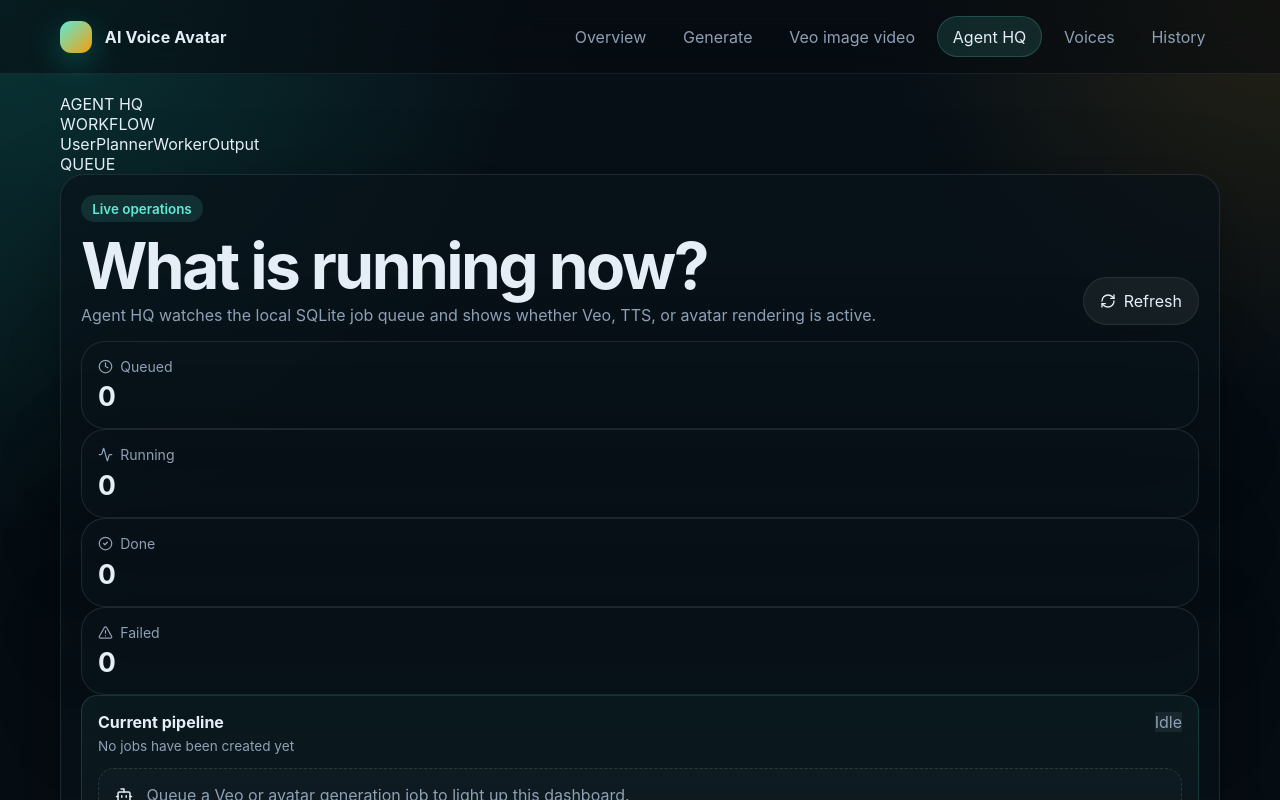
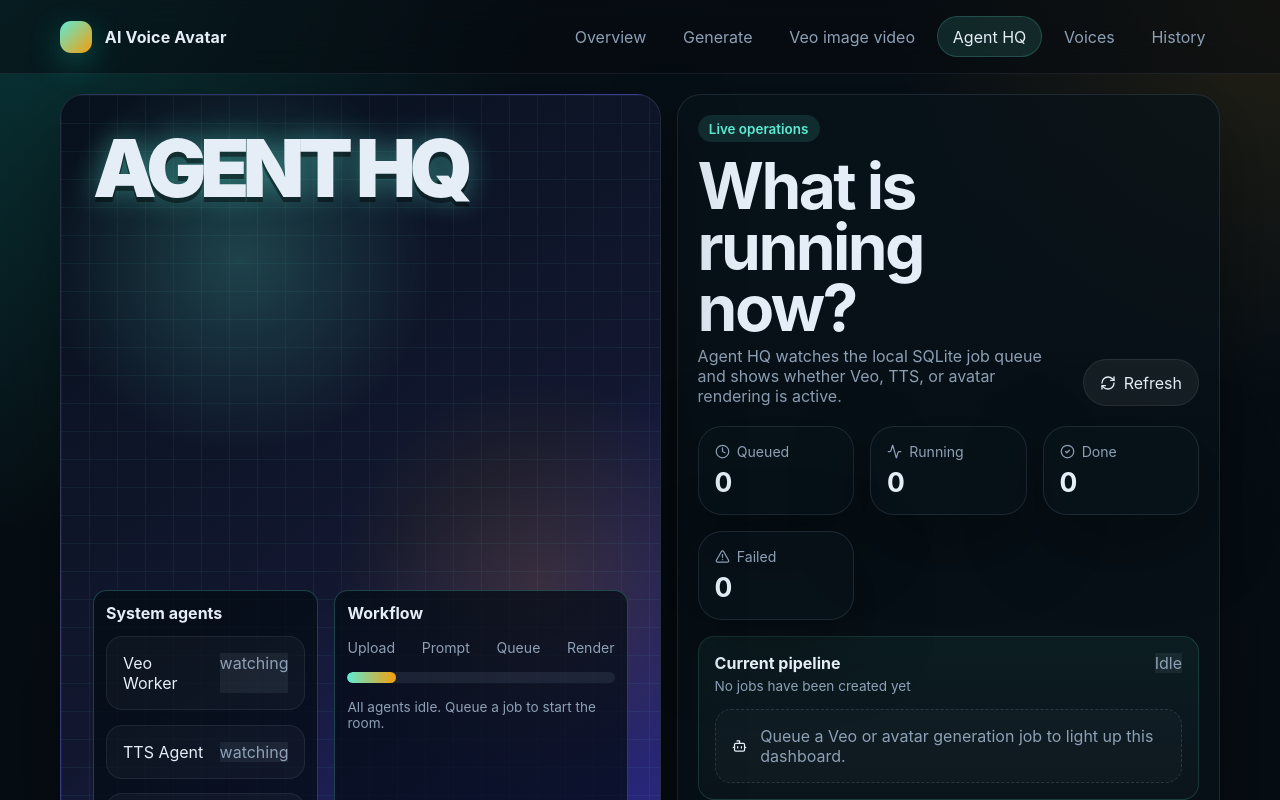
Before and after one commit to ptnp-j4mes/text-to-video, a Next.js app in the folder apps/web/: page /ops in a window 1280 px wide. Shown: the top 800 px of the page. Built offline with nearby package versions, Linux system fonts and the light colour scheme; no server answers.

Commit message:
feat: polish Agent HQ operations dashboard

```diff
--- a/apps/web/app/ops/page.tsx
+++ b/apps/web/app/ops/page.tsx
@@ -14,6 +14,31 @@
   completed: "Completed",
   failed: "Failed",
 };
+
+const panelStyle = {
+  display: "grid",
+  gridTemplateColumns: "minmax(0, 1.05fr) minmax(360px, 0.95fr)",
+  gap: "1rem",
+  alignItems: "stretch",
+} as const;
+
+const artStyle = {
+  minHeight: "31rem",
+  borderRadius: "1.5rem",
+  border: "1px solid rgba(148, 163, 184, 0.16)",
+  boxShadow: "var(--shadow)",
+  overflow: "hidden",
+  position: "relative",
+  background:
+    "radial-gradient(circle at 30% 20%, rgba(94,234,212,0.22), transparent 25%), radial-gradient(circle at 80% 60%, rgba(245,158,11,0.14), transparent 30%), linear-gradient(145deg, #07111c, #12172f 55%, #2f2b8f)",
+} as const;
+
+const chipStyle = {
+  border: "1px solid rgba(94, 234, 212, 0.24)",
+  borderRadius: "0.85rem",
+  background: "rgba(4, 12, 20, 0.72)",
+  padding: "0.75rem",
+} as const;
 
 function countJobs(jobs: JobItem[], status: string) {
   return jobs.filter((job) => job.status === status).length;
@@ -34,10 +59,7 @@
     return "Veo Worker";
   }
   if (job.job_type === "generate-avatar") {
-    if (job.progress < 55) {
-      return "TTS Agent";
-    }
-    return "Avatar Renderer";
+    return job.progress < 55 ? "TTS Agent" : "Avatar Renderer";
   }
   return "Worker";
 }
@@ -75,44 +97,38 @@
   return (
     <AppShell active="ops">
       <section className="section">
-        <div className="container ops-hero">
-          <div className="ops-art-panel">
-            <div className="ops-art-backdrop">
-              <div className="ops-title">AGENT HQ</div>
-              <div className="ops-room">
-                <div className="server-stack">
-                  <span />
-                  <span />
-                  <span />
+        <div className="container" style={panelStyle}>
+          <div style={artStyle} aria-label="Agent HQ operations illustration">
+            <div style={{ position: "absolute", inset: 0, backgroundImage: "linear-gradient(rgba(94,234,212,0.06) 1px, transparent 1px), linear-gradient(90deg, rgba(94,234,212,0.06) 1px, transparent 1px)", backgroundSize: "28px 28px" }} />
+            <div style={{ position: "absolute", left: "2rem", top: "1.5rem", fontSize: "clamp(2.4rem, 7vw, 5rem)", fontWeight: 900, letterSpacing: "-0.08em", textShadow: "0 5px 0 rgba(0,0,0,0.45), 0 0 28px rgba(94,234,212,0.45)" }}>
+              AGENT HQ
+            </div>
+            <div style={{ position: "absolute", left: "2rem", right: "2rem", bottom: "2rem", display: "grid", gridTemplateColumns: "1fr 1.3fr", gap: "1rem" }}>
+              <div style={chipStyle}>
+                <div className="preview-title">System agents</div>
+                <div className="list" style={{ marginTop: "0.8rem" }}>
+                  <div className="list-item"><span>Veo Worker</span><span className={activeJobs.some((job) => job.job_type === "generate-veo-image-video") ? "badge" : "badge-muted"}>watching</span></div>
+                  <div className="list-item"><span>TTS Agent</span><span className={activeJobs.some((job) => job.job_type === "generate-avatar" && job.progress < 55) ? "badge" : "badge-muted"}>watching</span></div>
+                  <div className="list-item"><span>Avatar Renderer</span><span className={activeJobs.some((job) => job.job_type === "generate-avatar" && job.progress >= 55) ? "badge" : "badge-muted"}>watching</span></div>
                 </div>
-                <div className="ops-monitor main-monitor">
-                  <div className="monitor-title">WORKFLOW</div>
-                  <div className="workflow-line" />
-                  <div className="workflow-nodes">
-                    <span>User</span>
-                    <span>Planner</span>
-                    <span>Worker</span>
-                    <span>Output</span>
-                  </div>
+              </div>
+              <div style={chipStyle}>
+                <div className="preview-title">Workflow</div>
+                <div className="job-stage" style={{ marginTop: "1rem" }}>
+                  <span>Upload</span><span>Prompt</span><span>Queue</span><span>Render</span>
                 </div>
-                <div className="ops-monitor chart-monitor">
-                  <div className="monitor-title">QUEUE</div>
-                  <div className="bar-chart">
-                    <span style={{ height: "35%" }} />
-                    <span style={{ height: "70%" }} />
-                    <span style={{ height: "50%" }} />
-                    <span style={{ height: "85%" }} />
-                  </div>
+                <div className="progress" aria-label="System load" style={{ marginTop: "1rem" }}>
+                  <div className="progress-bar" style={{ width: `${activeJobs.length > 0 ? 82 : 18}%` }} />
                 </div>
-                <div className="ops-desk">
-                  <span className="desk-glow" />
+                <div className="helper" style={{ marginTop: "1rem" }}>
+                  {activeJobs.length > 0 ? `${activeJobs.length} active job(s) are being coordinated.` : "All agents idle. Queue a job to start the room."}
                 </div>
               </div>
             </div>
           </div>
 
-          <div className="surface ops-status-panel">
-            <div className="section-head compact-head">
+          <div className="surface">
+            <div className="section-head">
               <div>
                 <span className="eyebrow">Live operations</span>
                 <h1 className="page-title">What is running now?</h1>
@@ -126,26 +142,14 @@
               </button>
             </div>
 
-            <div className="ops-metrics">
-              <div className="stat">
-                <div className="stat-label"><Clock size={15} />Queued</div>
-                <div className="stat-value">{countJobs(jobs, "queued")}</div>
-              </div>
-              <div className="stat">
-                <div className="stat-label"><Activity size={15} />Running</div>
-                <div className="stat-value">{countJobs(jobs, "running")}</div>
-              </div>
-              <div className="stat">
-                <div className="stat-label"><CheckCircle2 size={15} />Done</div>
-                <div className="stat-value">{countJobs(jobs, "completed")}</div>
-              </div>
-              <div className="stat">
-                <div className="stat-label"><TriangleAlert size={15} />Failed</div>
-                <div className="stat-value">{countJobs(jobs, "failed")}</div>
-              </div>
+            <div className="stat-grid">
+              <div className="stat"><div className="stat-label"><Clock size={15} />Queued</div><div className="stat-value">{countJobs(jobs, "queued")}</div></div>
+              <div className="stat"><div className="stat-label"><Activity size={15} />Running</div><div className="stat-value">{countJobs(jobs, "running")}</div></div>
+              <div className="stat"><div className="stat-label"><CheckCircle2 size={15} />Done</div><div className="stat-value">{countJobs(jobs, "completed")}</div></div>
+              <div className="stat"><div className="stat-label"><TriangleAlert size={15} />Failed</div><div className="stat-value">{countJobs(jobs, "failed")}</div></div>
             </div>
 
-            <div className="record-preview">
+            <div className="record-preview" style={{ marginTop: "1rem" }}>
               <div className="record-preview-head">
                 <div>
                   <div className="preview-title">Current pipeline</div>
@@ -159,34 +163,20 @@
               </div>
               {activePipeline ? (
                 <>
-                  <div className="job-stage">
-                    <span>{getAgentLabel(activePipeline)}</span>
-                    <span>{activePipeline.progress}%</span>
-                  </div>
-                  <div className="progress" aria-label="Current pipeline progress">
-                    <div className="progress-bar" style={{ width: `${activePipeline.progress}%` }} />
-                  </div>
+                  <div className="job-stage"><span>{getAgentLabel(activePipeline)}</span><span>{activePipeline.progress}%</span></div>
+                  <div className="progress" aria-label="Current pipeline progress"><div className="progress-bar" style={{ width: `${activePipeline.progress}%` }} /></div>
                   <div className="helper">{activePipeline.text?.slice(0, 180) || activePipeline.id}</div>
                 </>
               ) : (
-                <div className="empty-state">
-                  <Bot size={18} />
-                  <span className="muted">Queue a Veo or avatar generation job to light up this dashboard.</span>
-                </div>
+                <div className="empty-state"><Bot size={18} /><span className="muted">Queue a Veo or avatar generation job to light up this dashboard.</span></div>
               )}
             </div>
 
-            <div className="record-actions">
-              <Link className="button" href="/veo">
-                <Sparkles size={16} />
-                Queue Veo job
-              </Link>
-              <Link className="button-secondary" href="/generate">
-                <Film size={16} />
-                Queue avatar job
-              </Link>
+            <div className="record-actions" style={{ marginTop: "1rem" }}>
+              <Link className="button" href="/veo"><Sparkles size={16} />Queue Veo job</Link>
+              <Link className="button-secondary" href="/generate"><Film size={16} />Queue avatar job</Link>
             </div>
-            <div className="helper">Last updated: {lastUpdated ?? "not yet"}</div>
+            <div className="helper" style={{ marginTop: "0.8rem" }}>Last updated: {lastUpdated ?? "not yet"}</div>
           </div>
         </div>
       </section>
@@ -194,7 +184,7 @@
       <section className="section">
         <div className="container">
           <div className="surface">
-            <div className="section-head compact-head">
+            <div className="section-head">
               <div>
                 <h2>Recent queue activity</h2>
                 <p className="page-copy">Latest jobs from the same queue used by History, Veo, and avatar generation.</p>
```
